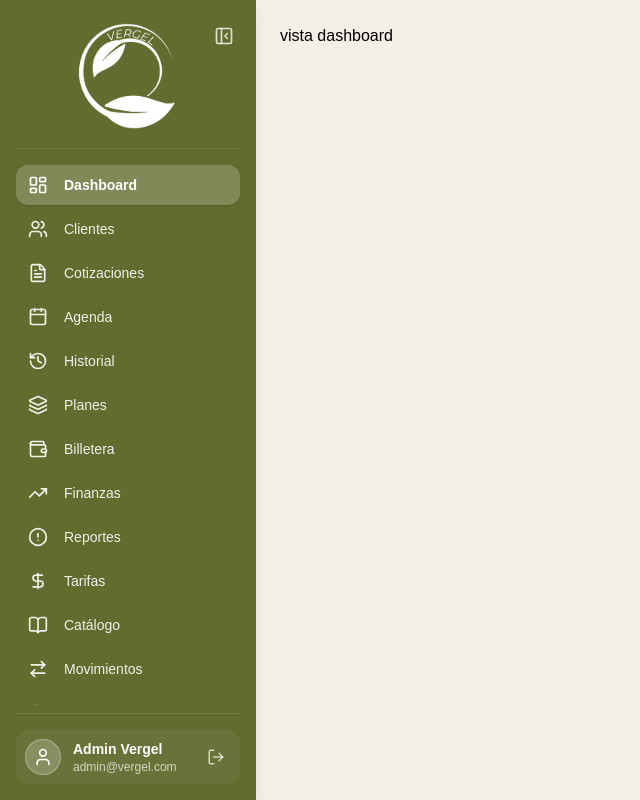
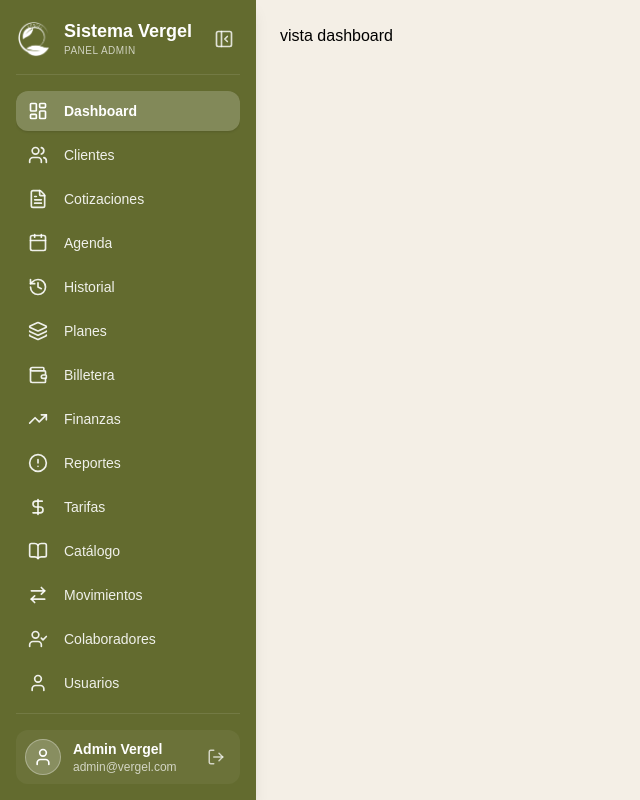
Before and after one commit to VinicioD/Vergel_Front, a React (Vite) app: page /admin/dashboard in a window 1280 px wide. Shown: the whole page, without its empty margins (0-640 px from the left). Built offline with nearby package versions, Linux system fonts and the light colour scheme.

Commit message:
fix-design: modo oscuro, logodark + descripcion

```diff
--- a/src/components/Sidebar.tsx
+++ b/src/components/Sidebar.tsx
@@ -10,12 +10,13 @@ import {
   type LucideIcon,
 } from "lucide-react";
 import LogoVergel from "../assets/Logo.png";
+import LogoVergelDark from "../assets/LOGO-sin-fondo.png";
 
 export type MenuItem = {
   name: string;
   icon: LucideIcon;
   path: string;
-}
+};
 
 interface SidebarProps {
   isCollapsed: boolean;
@@ -46,7 +47,7 @@ export default function Sidebar({
   return (
     <>
       {/* BOTÓN HAMBURGUESA Y BARRA SUPERIOR (Solo visible en móviles - md:hidden) */}
-      <div className="md:hidden fixed top-0 left-0 right-0 h-16 bg-[#636B2F] dark:bg-zinc-900 border-b border-white/10 dark:border-zinc-800 z-40 px-4 flex items-center justify-between shadow-md">
+      <div className="md:hidden fixed top-0 left-0 right-0 h-16 bg-[#636B2F] border-b border-white/10 dark:bg-gray-900 dark:hover:bg-[#7A8D40] z-40 px-4 flex items-center justify-between shadow-md">
         <div className="flex items-center gap-3">
           <button
             onClick={() => setIsMobileOpen(!isMobileOpen)}
@@ -72,7 +73,7 @@ export default function Sidebar({
 
       {/* SIDEBAR PRINCIPAL */}
       <aside
-        className={`fixed md:sticky top-0 left-0 h-screen bg-[#636B2F] dark:bg-zinc-900 text-white dark:text-zinc-100 p-4 flex flex-col justify-between font-sans shadow-lg transition-all duration-300 z-50 shrink-0 ${
+        className={`fixed md:sticky top-0 left-0 h-screen bg-[#636B2F] dark:bg-gray-900 text-white dark:text-gray-100 p-4 flex flex-col justify-between font-sans shadow-lg transition-all duration-300 z-50 shrink-0 ${
           // Ancho y posicionamiento en Desktop vs Móvil
           isCollapsed ? "md:w-20" : "md:w-64"
         } w-64 ${
@@ -83,34 +84,52 @@ export default function Sidebar({
         {/* SECCIÓN SUPERIOR: Header + Navegación */}
         <div className="flex flex-col gap-4 flex-1 min-h-0">
           {/* Header / Logo + Botón dinámico */}
-          <div className="w-full border-b border-white/10 dark:border-zinc-800 pb-4 pt-1">
+          <div className="w-full border-b border-white/10 dark:border-gray-800 pb-4 pt-1">
             <div
               className={`flex items-center transition-all duration-300 ${
                 isCollapsed
                   ? "flex-col justify-center gap-3"
-                  : "relative justify-between md:justify-center"
+                  : "justify-between"
               }`}
             >
-              {/* Logo */}
-              <div
-                className={`flex items-center justify-center transition-all duration-300 ${
-                  isCollapsed ? "w-10 h-10" : "w-20 h-20 md:w-28 md:h-28"
-                }`}
-              >
-                <img
-                  src={LogoVergel}
-                  alt="Vergel Logo"
-                  className="w-full h-full object-contain"
-                />
+              {/* Contenedor del Logo + Nombre */}
+              <div className="flex items-center gap-3 overflow-hidden">
+                {/* Ícono/Logo pequeño */}
+                <div className="w-8 h-8 md:w-9 md:h-9 shrink-0 flex items-center justify-center">
+                  {/* Logo para Modo Claro */}
+                  <img
+                    src={LogoVergel}
+                    alt="Vergel Logo"
+                    className="w-full h-full object-contain dark:hidden"
+                  />
+                  {/* Logo para Modo Oscuro */}
+                  <img
+                    src={LogoVergelDark} // O vuelve a usar LogoVergel si es la misma imagen
+                    alt="Vergel Logo"
+                    className="w-full h-full object-contain hidden dark:block"
+                  />
+                </div>
+
+                {/* Nombre del Sistema (se oculta cuando la barra está colapsada) */}
+                <div
+                  className={`flex flex-col min-w-0 ${
+                    isCollapsed ? "md:hidden" : "flex"
+                  }`}
+                >
+                  <span className="font-bold text-base md:text-lg text-white dark:text-gray-100 leading-tight truncate">
+                    Sistema Vergel
+                  </span>
+                  <span className="text-[10px] text-white/70 dark:text-gray-400 font-medium tracking-wider uppercase truncate">
+                    {isAdmin ? "Panel Admin" : "Gestión"}
+                  </span>
+                </div>
               </div>
 
               {/* Botón de cerrar en móvil / colapsar en Desktop */}
-              <div className="flex items-center gap-2">
+              <div className="flex items-center gap-2 shrink-0">
                 <button
                   onClick={() => setIsCollapsed(!isCollapsed)}
-                  className={`hidden md:block p-1.5 rounded-lg text-white/80 hover:text-white hover:bg-white/10 dark:hover:bg-zinc-800 transition-colors ${
-                    isCollapsed ? "static" : "absolute right-0 top-0"
-                  }`}
+                  className="hidden md:block p-1.5 rounded-lg text-white/80 hover:text-white hover:bg-white/10 dark:hover:bg-gray-800 transition-colors"
                   title={isCollapsed ? "Expandir menú" : "Colapsar menú"}
                 >
                   {isCollapsed ? (
@@ -145,8 +164,8 @@ export default function Sidebar({
                   title={isCollapsed ? item.name : undefined}
                   className={`flex items-center gap-4 px-3 py-2.5 rounded-xl transition-all text-left text-sm ${
                     isActive
-                      ? "bg-white/20 dark:bg-zinc-800 text-white font-semibold shadow-sm"
-                      : "text-white/90 dark:text-zinc-300 hover:bg-white/10 dark:hover:bg-zinc-800/60 hover:text-white"
+                      ? "bg-white/20 dark:bg-gray-800 text-white font-semibold shadow-sm"
+                      : "text-white/90 dark:text-gray-300 hover:bg-white/10 dark:hover:bg-gray-800/60 hover:text-white"
                   } ${isCollapsed ? "md:justify-center" : ""}`}
                 >
                   <Icon className="w-5 h-5 shrink-0" />
@@ -164,19 +183,22 @@ export default function Sidebar({
         </div>
 
         {/* SECCIÓN INFERIOR: Perfil + Logout */}
-        <div className="border-t border-white/10 dark:border-zinc-800 pt-4 mt-2">
+        <div className="border-t border-white/10 dark:border-gray-800 pt-4 mt-2">
           <NavLink
             to={profilePath}
             onClick={() => setIsMobileOpen(false)}
             title={isCollapsed ? "Mi Perfil" : undefined}
             className={`flex items-center gap-3 p-2 rounded-xl transition-all border ${
               isProfileActive
-                ? "bg-white/20 dark:bg-zinc-800 border-white/30 dark:border-zinc-700 text-white font-semibold shadow-sm"
-                : "bg-white/5 dark:bg-zinc-800/40 border-transparent hover:bg-white/10 dark:hover:bg-zinc-800 text-white/90 dark:text-zinc-300"
+                ? "bg-white/20 dark:bg-gray-800 border-white/30 dark:border-gray-700 text-white font-semibold shadow-sm"
+                : "bg-white/5 dark:bg-gray-800/40 border-transparent hover:bg-white/10 dark:hover:bg-gray-800 text-white/90 dark:text-gray-300"
             } ${isCollapsed ? "md:justify-center" : "justify-between"}`}
           >
-            <div className="flex items-center gap-3 overflow-hidden">
-              <div className="w-9 h-9 rounded-full bg-white/20 dark:bg-zinc-700 flex items-center justify-center shrink-0 border border-white/30 dark:border-zinc-600">
+            {/* Contenedor del ícono y texto (se eliminó el overflow-hidden de aquí) */}
+            <div
+              className={`flex items-center gap-3 ${isCollapsed ? "md:justify-center" : "min-w-0 flex-1"}`}
+            >
+              <div className="w-9 h-9 rounded-full bg-white/20 dark:bg-gray-700 flex items-center justify-center shrink-0 border border-white/30 dark:border-gray-600">
                 <User className="w-5 h-5 text-white" />
               </div>
 
@@ -185,10 +207,10 @@ export default function Sidebar({
                   isCollapsed ? "md:hidden" : "flex"
                 }`}
               >
-                <span className="text-sm font-semibold truncate text-white dark:text-zinc-100">
+                <span className="text-sm font-semibold truncate text-white dark:text-gray-100">
                   {isAdmin ? "Admin Vergel" : "Usuario Vergel"}
                 </span>
-                <span className="text-xs text-white/70 dark:text-zinc-400 truncate">
+                <span className="text-xs text-white/70 dark:text-gray-400 truncate">
                   {isAdmin ? "admin@vergel.com" : "usuario@vergel.com"}
                 </span>
               </div>
@@ -196,7 +218,7 @@ export default function Sidebar({
 
             <button
               onClick={handleLogout}
-              className={`p-1.5 text-white/70 dark:text-zinc-400 hover:text-white dark:hover:text-zinc-100 hover:bg-white/10 dark:hover:bg-zinc-700 rounded-lg transition-colors shrink-0 ${
+              className={`p-1.5 text-white/70 dark:text-gray-400 hover:text-white dark:hover:text-gray-100 hover:bg-white/10 dark:hover:bg-gray-700 rounded-lg transition-colors shrink-0 ${
                 isCollapsed ? "md:hidden" : "block"
               }`}
               title="Cerrar sesión"
```
Also changed, not shown: src/assets/LOGO-sin-fondo.png (added).
